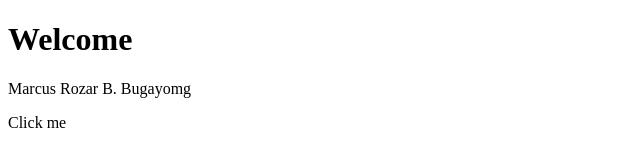
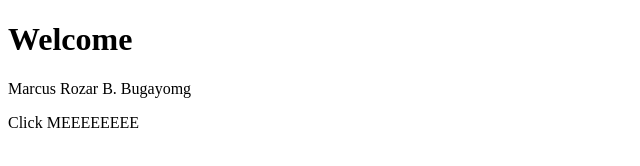
Before and after one commit to mrbb06-tech/Bugayong, a plain HTML site: page index.html in a window 1280 px wide. Shown: the full height of the page, 0-640 px from the left. Drawn offline with Linux system fonts and the light colour scheme.

Commit message:
for conflict

```diff
--- a/index.html
+++ b/index.html
@@ -8,6 +8,6 @@
 <body>
     <h1>Welcome</h1>
     <p>Marcus Rozar B. Bugayomg</p>
-    <p>Click me</p>
+    <p>Click MEEEEEEEE</p>
 </body>
 </html>
```
